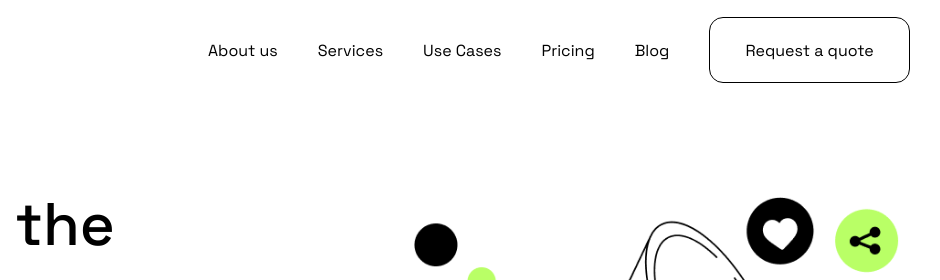
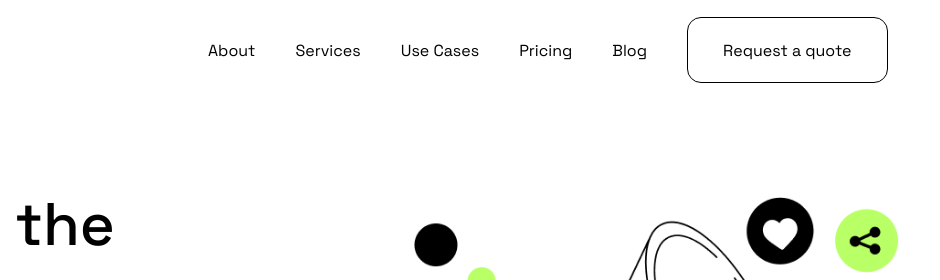
Before and after one commit to bilol-anvarov/Positivus, a plain HTML site: page index.html in a window 1280 px wide. Shown: the top 280 px of the page, 340-1280 px from the left. Drawn offline with Linux system fonts and the light colour scheme.

Commit message:
version 1.0.1

```diff
--- a/index.html
+++ b/index.html
@@ -60,7 +60,7 @@
         </a>
         <nav>
             <div class="menu">
-                <a href="" class="link">About us</a>
+                <a href="" class="link">About</a>
                 <a href="" class="link">Services</a>
                 <a href="" class="link">Use Cases</a>
                 <a href="" class="link">Pricing</a>
```
